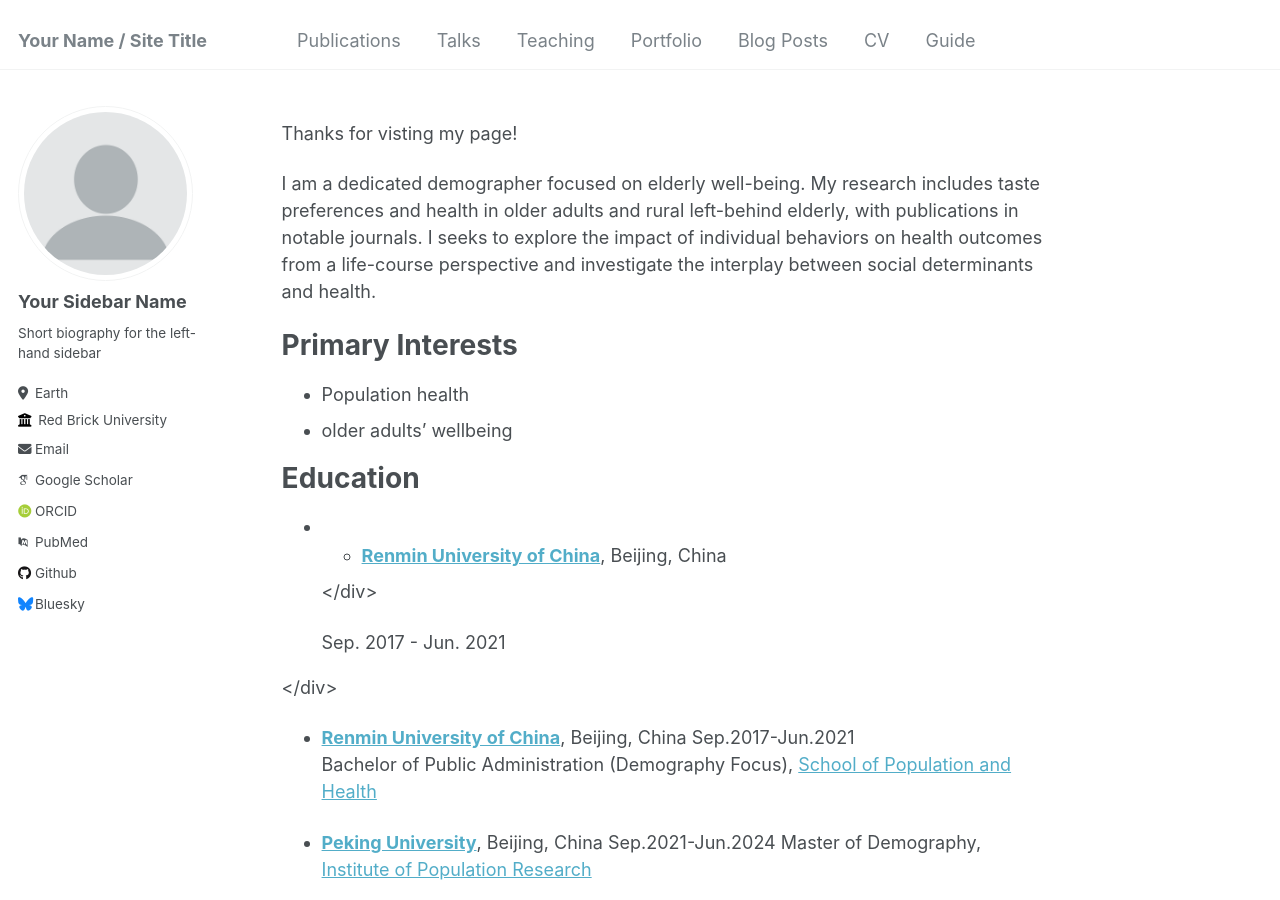
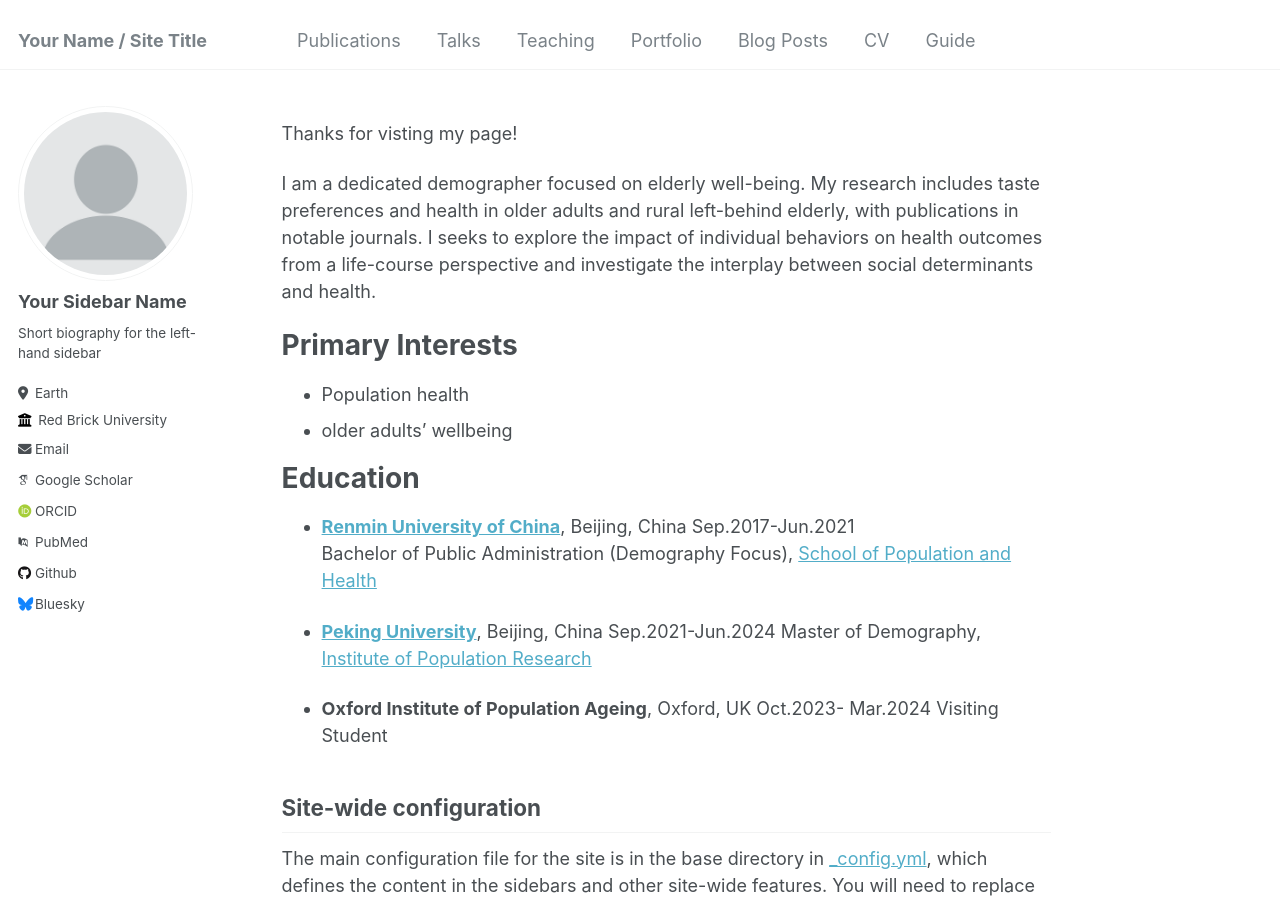
Before and after one commit to dianqi-yuan/dianqi-yuan.github.io, a Jekyll site: the page built from _pages/about.md, in a window 1280 px wide and 900 px high. Built offline with Jekyll 4.4.1, drawn with Linux system fonts in a browser that asks for light colours; some web fonts are replaced.

Commit message:
Update about.md

```diff
--- a/_pages/about.md
+++ b/_pages/about.md
@@ -18,17 +18,10 @@ Primary Interests
 
 Education
 ======
-- <div style="display: flex; justify-content: space-between;">
-  <div>
-    - **<a href="https://en.ruc.edu.cn/">Renmin University of China</a>**, Beijing, China
-  </div>
-  <div>
-    Sep. 2017 - Jun. 2021
-  </div>
-</div>
 
-- **[Renmin University of China](https://en.ruc.edu.cn/)**,   Beijing, China                                   Sep.2017-Jun.2021
-Bachelor of Public Administration (Demography Focus), [School of Population and Health](http://sph.ruc.edu.cn/index.htm)
+- **[Renmin University of China](https://en.ruc.edu.cn/)**,   Beijing, China
+  Sep.2017-Jun.2021
+  Bachelor of Public Administration (Demography Focus), [School of Population and Health](http://sph.ruc.edu.cn/index.htm)
 
 - **[Peking University](https://english.pku.edu.cn/)**, Beijing, China                                    Sep.2021-Jun.2024
 Master of Demography, [Institute of Population Research](https://ipr.pku.edu.cn/)
```
